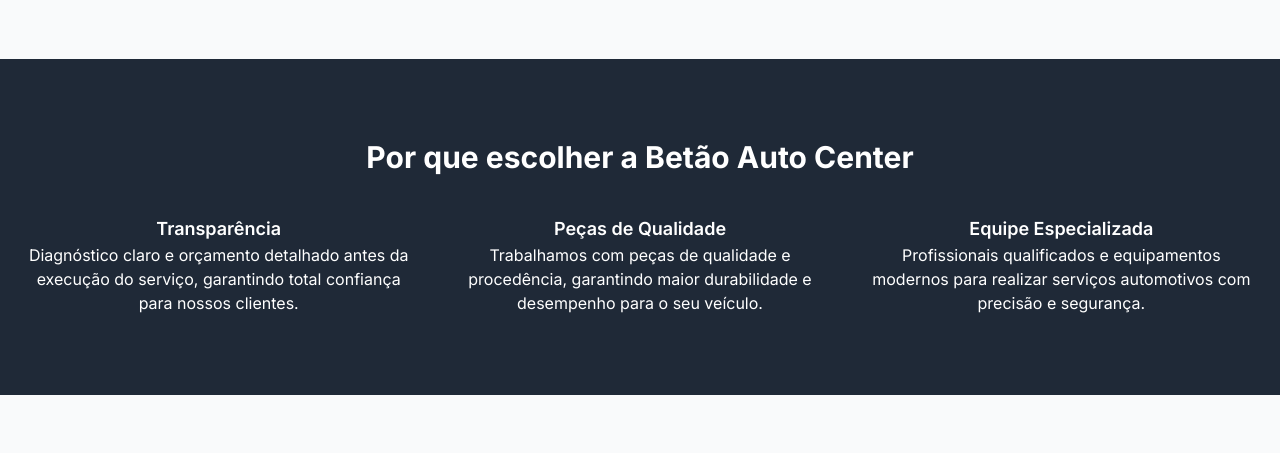
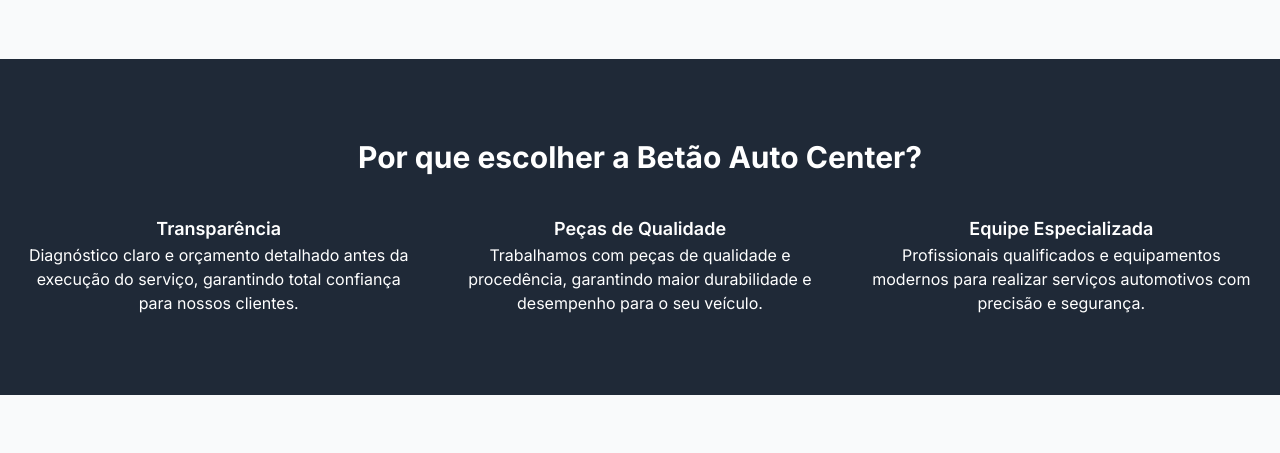
Before and after one commit to vinikunze/betao-autocenter-site, a plain HTML site: page index.html in a window 1280 px wide. Shown: the part 1200-1653 px from the top of the page. Drawn offline with nearby package versions, Linux system fonts and the light colour scheme.

Commit message:
Update index.html

```diff
--- a/index.html
+++ b/index.html
@@ -199,7 +199,7 @@
 <div class="max-w-7xl mx-auto px-6">
 
 <h2 class="text-3xl font-bold text-center mb-10">
-Por que escolher a Betão Auto Center
+Por que escolher a Betão Auto Center?
 </h2>
 
 <div class="grid md:grid-cols-3 gap-8 text-center">
```
